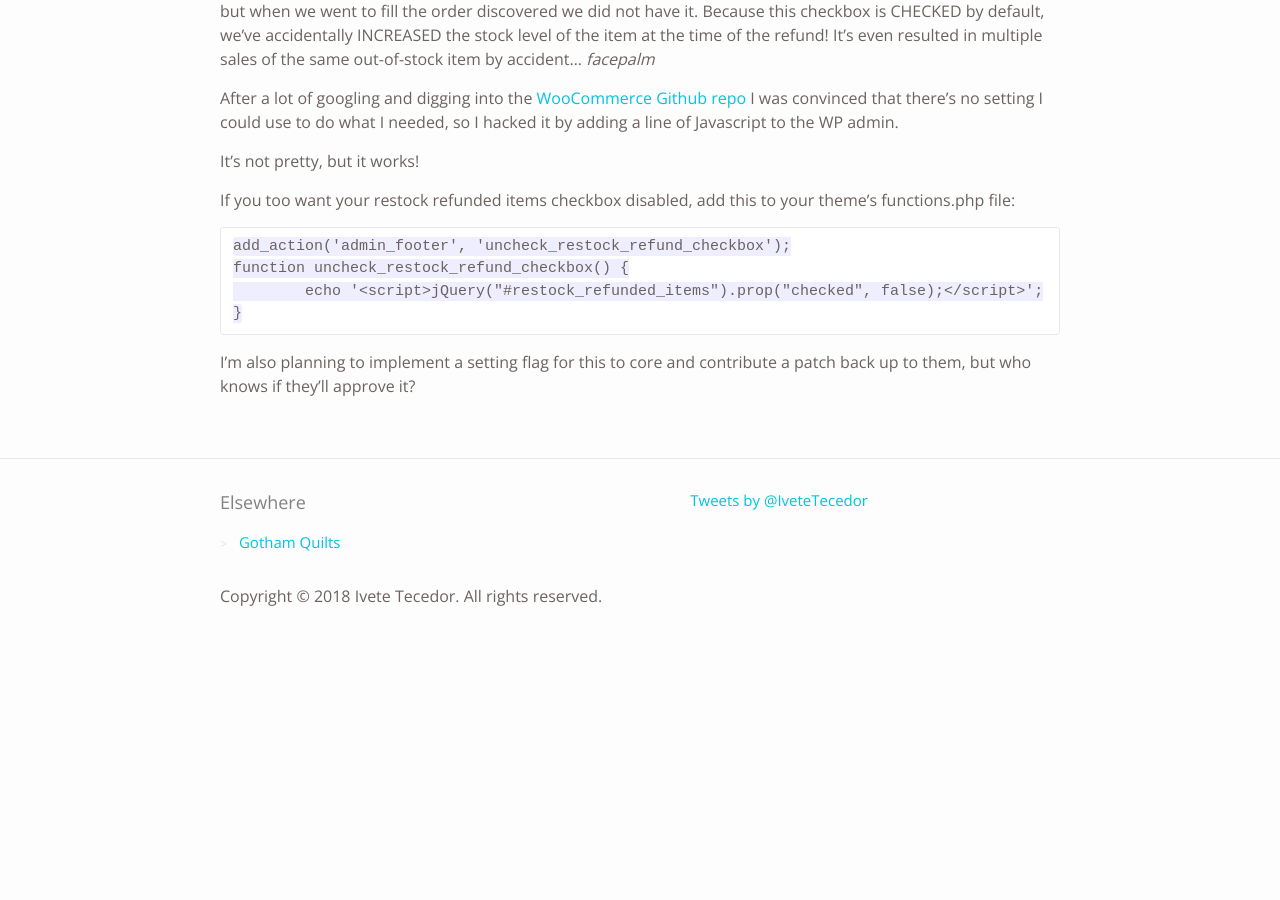
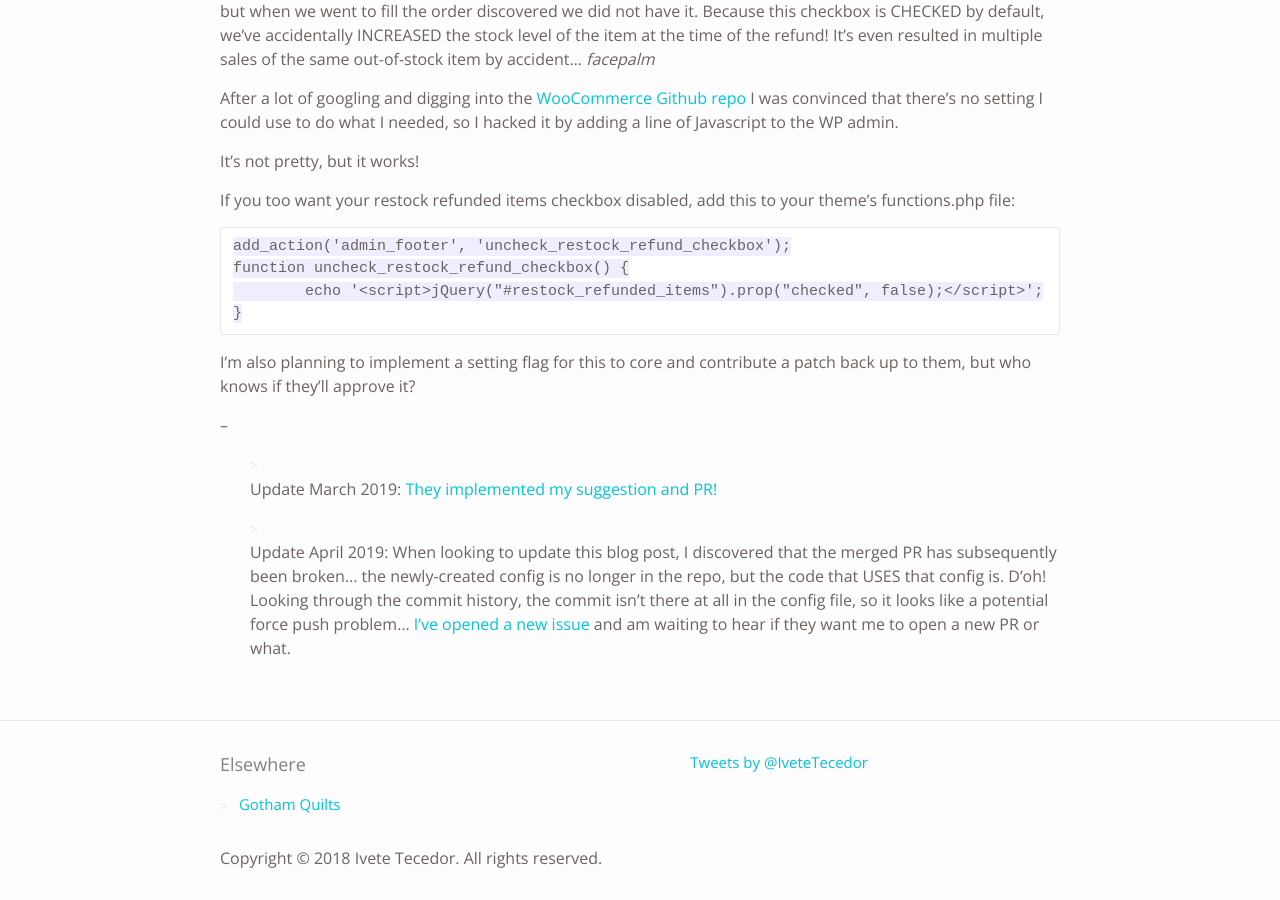
Before and after one commit to itecedor/itc-jekyll, a Jekyll site: the page built from _posts/2018-04-30-uncheck-restock-refund-woocommerce.markdown, in a window 1280 px wide and 900 px high, scrolled down 640 px. Built offline with Jekyll 4.4.1, drawn with Linux system fonts in a browser that asks for light colours; some web fonts are replaced; comment, search, counter and statistics services are not loaded; before the commit the page ends 1278 px from its top, so only the background shows below that.

Commit message:
update to last blog post

```diff
--- a/_posts/2018-04-30-uncheck-restock-refund-woocommerce.markdown
+++ b/_posts/2018-04-30-uncheck-restock-refund-woocommerce.markdown
@@ -26,3 +26,9 @@ If you too want your restock refunded items checkbox disabled, add this to your
     }
 
 I'm also planning to implement a setting flag for this to core and contribute a patch back up to them, but who knows if they'll approve it?
+
+--
+
+* Update March 2019: [They implemented my suggestion and PR!](https://github.com/woocommerce/woocommerce/pull/21314)
+
+* Update April 2019: When looking to update this blog post, I discovered that the merged PR has subsequently been broken... the newly-created config is no longer in the repo, but the code that USES that config is. D'oh! Looking through the commit history, the commit isn't there at all in the config file, so it looks like a potential force push problem... [I've opened a new issue](https://github.com/woocommerce/woocommerce/issues/23419) and am waiting to hear if they want me to open a new PR or what.
```
